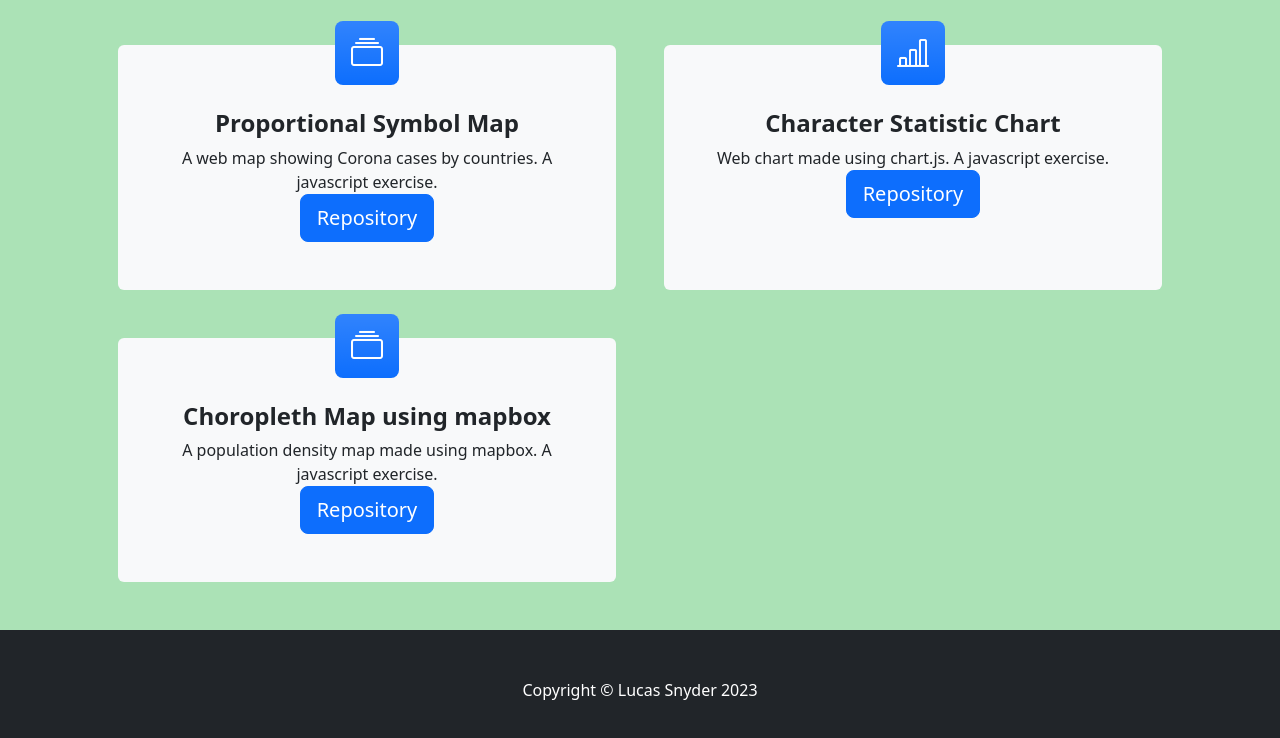
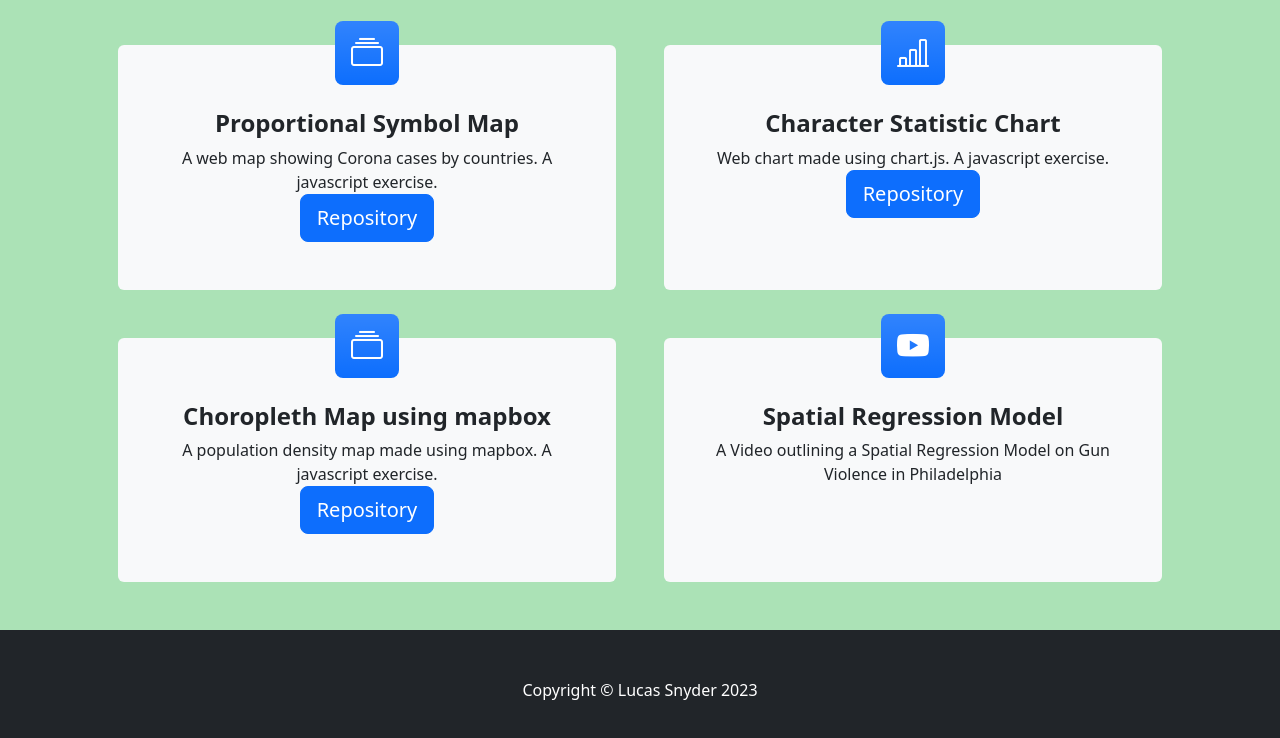
Before and after one commit to LSnyder220/LSnyder220.github.io, a plain HTML site: page index.html in a window 1280 px wide. Shown: the part 1168-1906 px from the top of the page. Drawn offline with nearby package versions, Linux system fonts and the light colour scheme.

Commit message:
Update index.html
adding Spatial Regression Model video

```diff
--- a/index.html
+++ b/index.html
@@ -132,6 +132,17 @@
                             </div>
                         </div>
                     </div>
+                    <div class="col-lg-6 col-xxl-4 mb-5">
+                        <div class="card bg-light border-0 h-100">
+                            <div class="card-body text-center p-4 p-lg-5 pt-0 pt-lg-0">
+                                <a href="https://www.youtube.com/watch?v=l_FHmEydLvE" target="_blank" rel="noopener">
+                                <div class="feature bg-primary bg-gradient text-white rounded-3 mb-4 mt-n4"><i class="bi bi-youtube"></i></div>
+                                <a/>
+                                <h2 class="fs-4 fw-bold">Spatial Regression Model</h2>
+                                <p class="mb-0">A Video outlining a Spatial Regression Model on Gun Violence in Philadelphia</p>
+                            </div>
+                        </div>
+                    </div>
                 </div>
             </div>
         </section>
```
